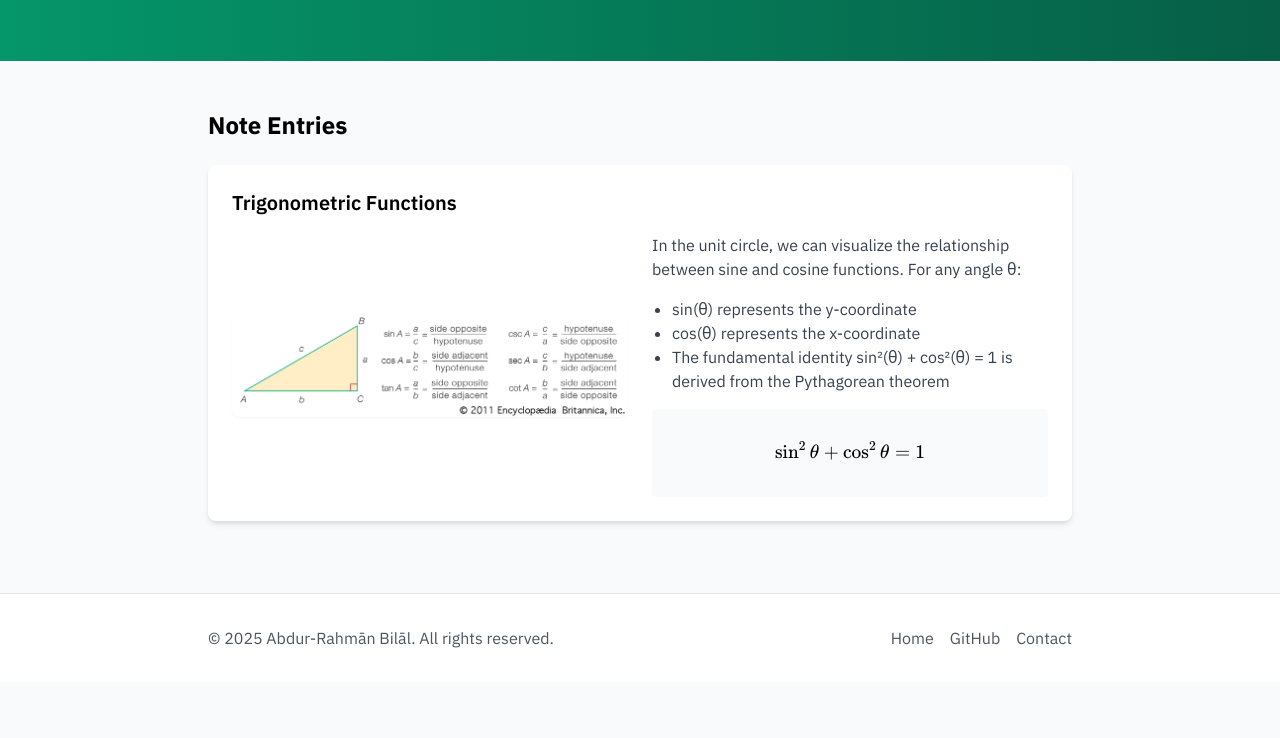
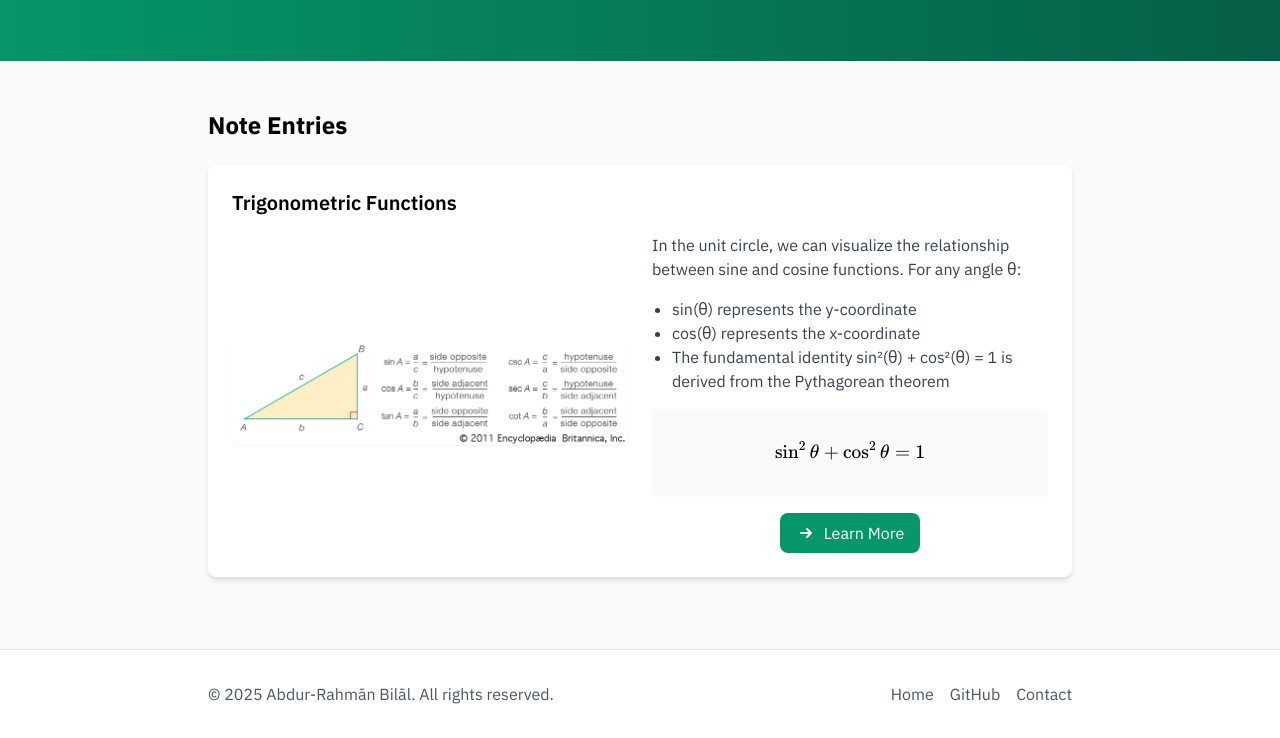
Before and after one commit to aramb-dev/aramb.dev, a plain HTML site: page math/index.html in a window 1280 px wide. Shown: the part 187-925 px from the top of the page. Before the commit the page ends 869 px from the top, so only its background shows below. Drawn offline with nearby package versions, Linux system fonts and the light colour scheme.

Commit message:
feat: add "Learn More" button for trigonometric functions section

```diff
--- a/math/index.html
+++ b/math/index.html
@@ -111,6 +111,18 @@
                     <div class="bg-gray-50 p-4 rounded">
                         <p class="text-center">$$\sin^2 \theta + \cos^2 \theta = 1$$</p>
                     </div>
+                    <div class="mt-4 text-center">
+                        <a href="./trigonometric-function/"
+                            class="inline-flex items-center gap-2 bg-green-600 text-white px-4 py-2 rounded-lg hover:bg-green-700 transition-colors">
+                            <svg xmlns="http://www.w3.org/2000/svg" class="h-5 w-5" viewBox="0 0 20 20"
+                                fill="currentColor">
+                                <path fill-rule="evenodd"
+                                    d="M10.293 5.293a1 1 0 011.414 0l4 4a1 1 0 010 1.414l-4 4a1 1 0 01-1.414-1.414L12.586 11H5a1 1 0 110-2h7.586l-2.293-2.293a1 1 0 010-1.414z"
+                                    clip-rule="evenodd" />
+                            </svg>
+                            Learn More
+                        </a>
+                    </div>
                 </div>
             </div>
         </div>
```
